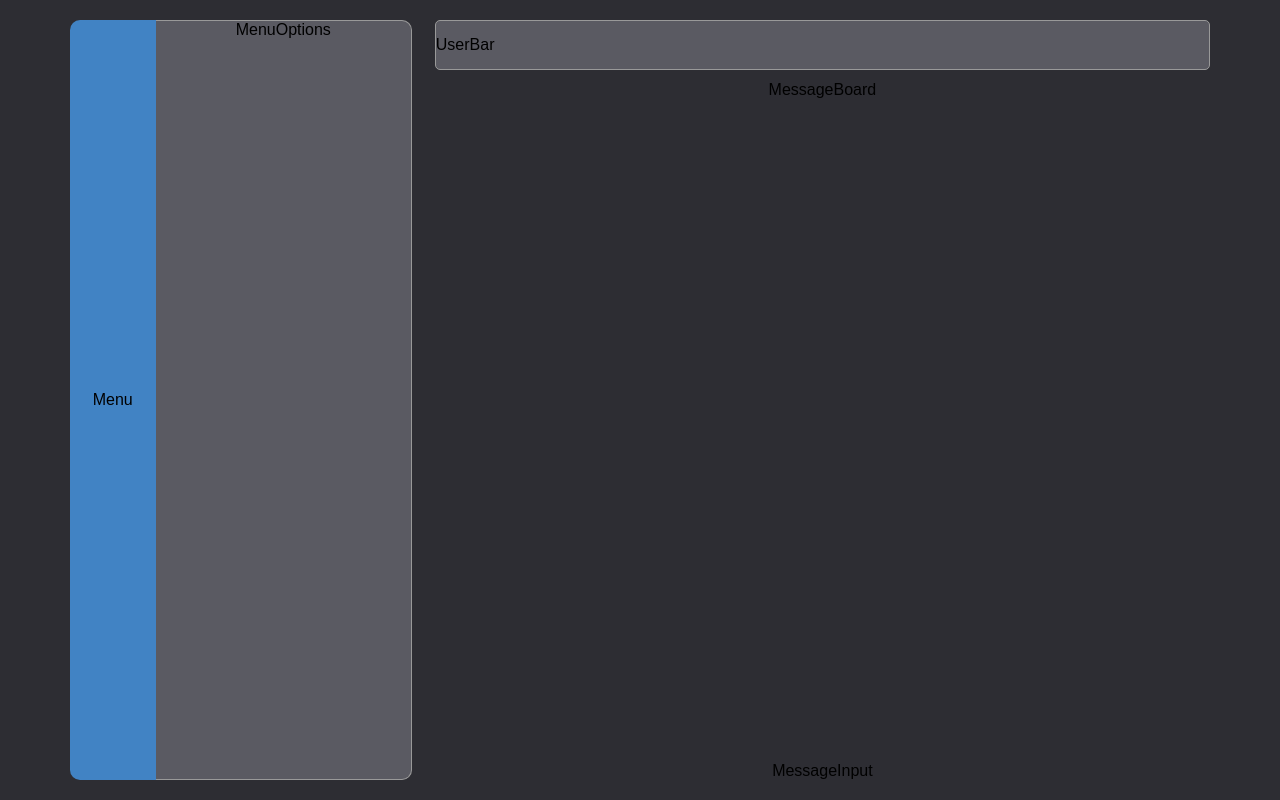
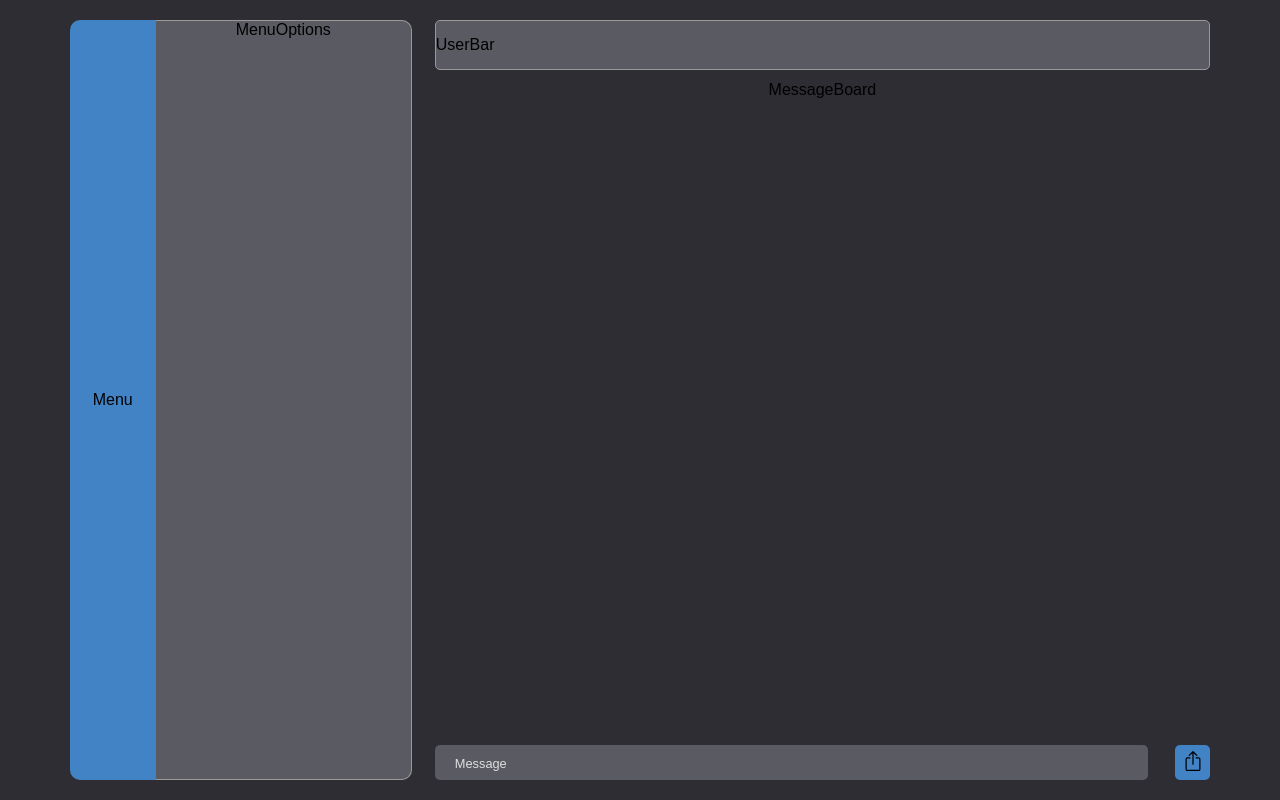
Before and after one commit to kraig-hebert/chat, a React (Create React App) app in the folder client/: page / in a window 1280 px wide. Built offline with nearby package versions, Linux system fonts and the light colour scheme.

Commit message:
added MessageBar

```diff
--- a/client/package.json
+++ b/client/package.json
@@ -10,6 +10,7 @@
     "date-fns": "^2.29.3",
     "react": "^18.2.0",
     "react-dom": "^18.2.0",
+    "react-icons": "^4.7.1",
     "react-jss": "^10.10.0",
     "react-redux": "^8.0.5",
     "react-router-dom": "^6.8.1",
--- a/client/src/components/pages/directMessages/DirectMessages.jsx
+++ b/client/src/components/pages/directMessages/DirectMessages.jsx
@@ -3,7 +3,7 @@ import PropTypes from 'prop-types';
 
 import { useStyles } from './directMessagesStyles';
 import MessageBoard from './messageBoard/MessageBoard';
-import MessageInput from './messageInput/MessageInput';
+import MessageBar from './messageBar/MessageBar';
 
 const DirectMessages = (props) => {
   const {} = props;
@@ -12,7 +12,7 @@ const DirectMessages = (props) => {
   return (
     <div className={classes.directMessages}>
       <MessageBoard />
-      <MessageInput />
+      <MessageBar />
     </div>
   );
 };
--- /dev/null
+++ b/client/src/components/pages/directMessages/messageBar/MessageBar.jsx
@@ -0,0 +1,24 @@
+import React from 'react';
+import PropTypes from 'prop-types';
+import { BsBoxArrowUp } from 'react-icons/bs';
+
+import { useStyles } from './messageBarStyles';
+
+const MessageBar = (props) => {
+  const {} = props;
+  const classes = useStyles();
+
+  return (
+    <div className={classes.messageBar}>
+      <span className={classes.inputPlaceholder}>Message</span>
+      <input type="text" className={classes.input} />
+      <button className={classes.messageBarButton}>
+        <BsBoxArrowUp className={classes.submitIcon} />
+      </button>
+    </div>
+  );
+};
+
+MessageBar.propTypes = {};
+
+export default MessageBar;
--- /dev/null
+++ b/client/src/components/pages/directMessages/messageBar/messageBarStyles.js
@@ -0,0 +1,38 @@
+import { createUseStyles } from 'react-jss';
+
+export const useStyles = createUseStyles((theme) => ({
+  messageBar: {
+    position: 'relative',
+    display: 'flex',
+    justifyContent: 'space-between',
+    width: '100%',
+  },
+  inputPlaceholder: {
+    position: 'absolute',
+    left: '20px',
+    top: '50%',
+    transform: 'translateY(-50%)',
+    color: theme.light.main,
+    fontSize: '.8rem',
+    pointerEvents: 'none',
+  },
+  input: {
+    width: '92%',
+    backgroundColor: theme.secondary.main,
+    borderRadius: '5px',
+    border: 'none',
+    '&:active, &:focus': {
+      outline: '2px solid ' + theme.blue.main,
+    },
+  },
+  messageBarButton: {
+    width: '35px',
+    height: '35px',
+    backgroundColor: theme.blue.main,
+    borderRadius: '5px',
+    cursor: 'pointer',
+  },
+  submitIcon: {
+    fontSize: '1.25rem',
+  },
+}));
--- a/client/src/components/pages/directMessages/messageInput/MessageInput.jsx
+++ /dev/null
@@ -1,15 +0,0 @@
-import React from 'react';
-import PropTypes from 'prop-types';
-
-import { useStyles } from './messageInputStyles';
-
-const MessageInput = (props) => {
-  const {} = props;
-  const classes = useStyles();
-
-  return <div className={classes.messageInput}>MessageInput</div>;
-};
-
-MessageInput.propTypes = {};
-
-export default MessageInput;
--- a/client/src/components/pages/directMessages/messageInput/messageInputStyles.js
+++ /dev/null
@@ -1,5 +0,0 @@
-import { createUseStyles } from 'react-jss';
-
-export const useStyles = createUseStyles({
-  messageInput: {},
-});
--- a/client/src/globalStyles.js
+++ b/client/src/globalStyles.js
@@ -20,6 +20,9 @@ export const useStyles = createUseStyles((theme) => ({
       fontSize: '16px',
       backgroundColor: theme.mainBG.main,
     },
+    button: {
+      border: 'none',
+    },
   },
   app: {
     display: 'flex',
```
Also changed, not shown: 1 other file (tests, documents, lock files or other folders).
